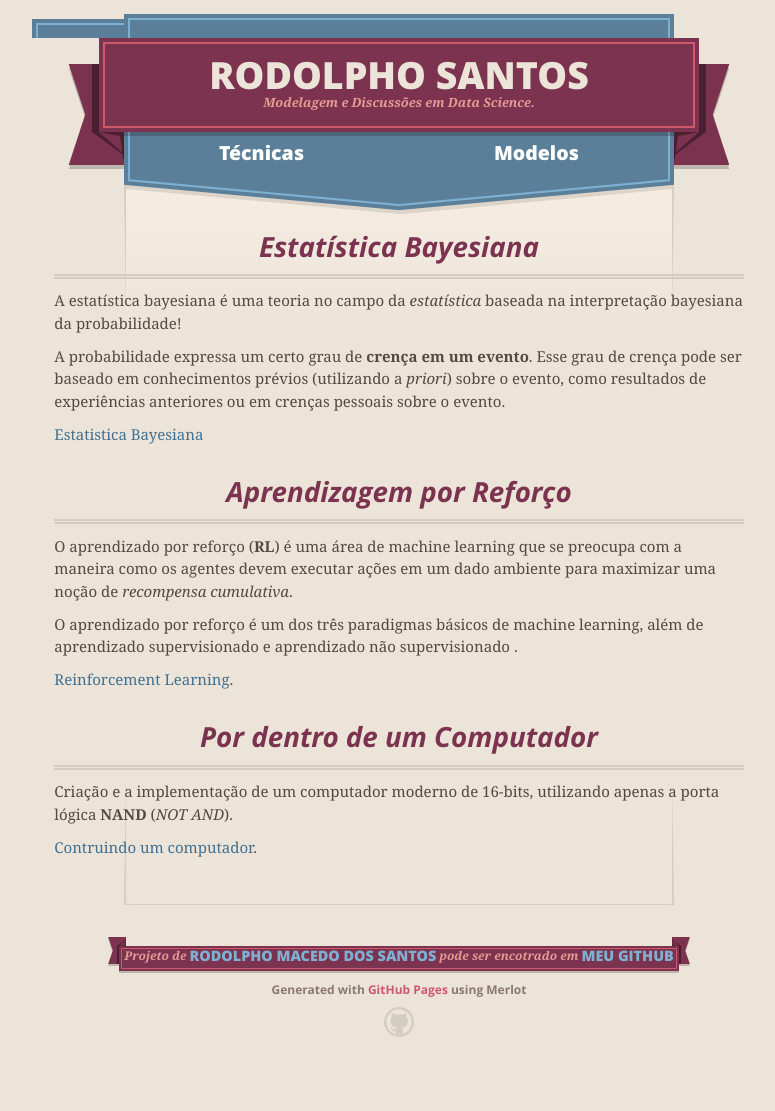
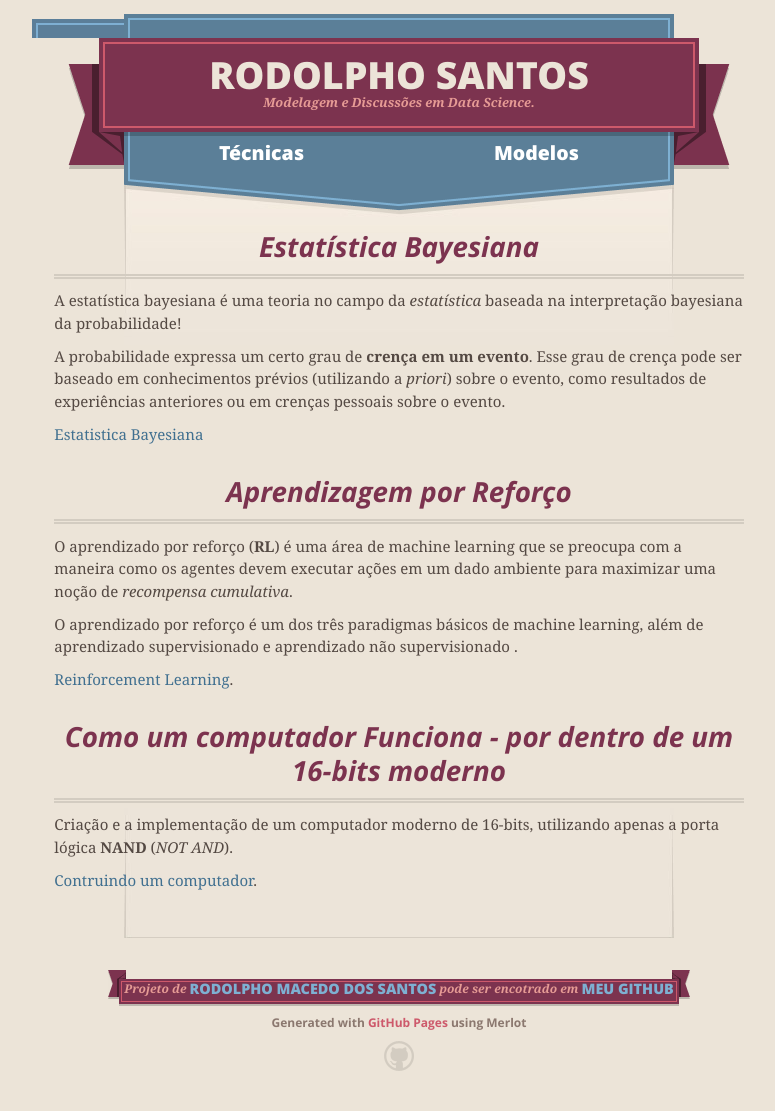
Before and after one commit to rodolphomacedo/rodolphomacedo.github.io, a Jekyll site: the page built from index.md, in a window 1280 px wide. Shown: the whole page, without its empty margins (241-1016 px from the left). Built offline with Jekyll 4.4.1, drawn with Linux system fonts in a browser that asks for light colours; our own code applies the rules of GitHub Pages for plain Markdown files; before the commit the page ends 1077 px from its top, so only the background shows below that.

Commit message:
Change the topics nand index page

```diff
--- a/index.md
+++ b/index.md
@@ -20,7 +20,7 @@ e aprendizado não supervisionado .
 [Reinforcement Learning](./rl/index.html).
 
 
-# Por dentro de um Computador
+# Como um computador Funciona - *por dentro de um 16-bits moderno*
 Criação e a implementação de um computador moderno de 16-bits, utilizando apenas a porta lógica **NAND** (*NOT AND*).
 
 [Contruindo um computador](./n2t/index.html).
```
